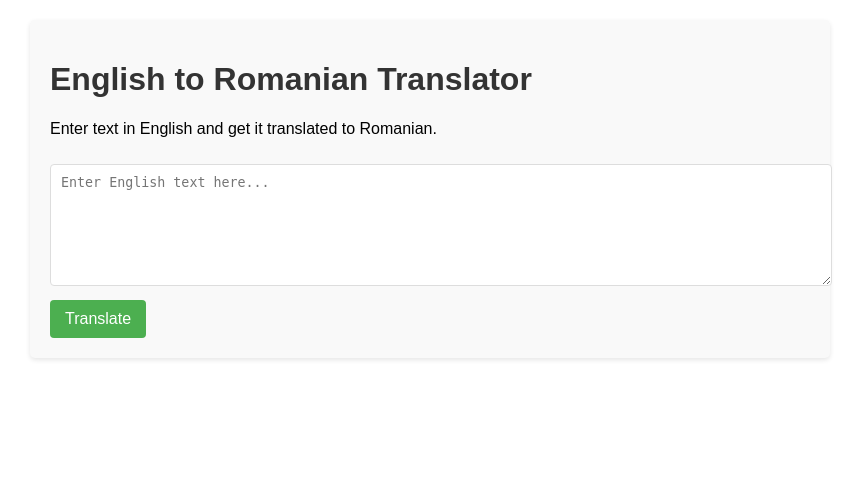
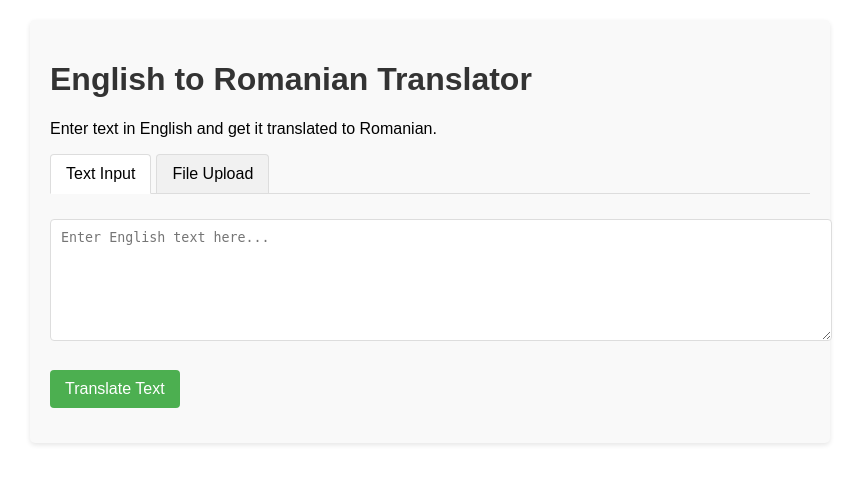
Before and after one commit to Danielzapirtan/translator_app, a Flask app: page / in a window 1280 px wide. Shown: the top 484 px of the page, without its empty margins (210-1073 px from the left). Run offline with Flask 3, Linux system fonts and the light colour scheme.

Commit message:
Update index.html

```diff
--- a/templates/index.html
+++ b/templates/index.html
@@ -29,6 +29,35 @@
             resize: vertical;
             min-height: 100px;
         }
+        .input-group {
+            margin-bottom: 15px;
+        }
+        .tab-content {
+            display: none;
+            padding: 15px 0;
+        }
+        .tab-content.active {
+            display: block;
+        }
+        .tabs {
+            display: flex;
+            margin-bottom: 0;
+            border-bottom: 1px solid #ddd;
+        }
+        .tab {
+            padding: 10px 15px;
+            cursor: pointer;
+            background-color: #f1f1f1;
+            border: 1px solid #ddd;
+            border-bottom: none;
+            border-radius: 4px 4px 0 0;
+            margin-right: 5px;
+        }
+        .tab.active {
+            background-color: #fff;
+            border-bottom: 1px solid #fff;
+            margin-bottom: -1px;
+        }
         button {
             background-color: #4CAF50;
             color: white;
@@ -48,6 +77,22 @@
             border: 1px solid #ddd;
             border-radius: 4px;
         }
+        .file-upload {
+            margin: 15px 0;
+        }
+        .file-upload label {
+            display: block;
+            margin-bottom: 5px;
+        }
+        #fileContent {
+            background-color: #f5f5f5;
+            padding: 10px;
+            border: 1px solid #ddd;
+            border-radius: 4px;
+            margin-top: 10px;
+            max-height: 200px;
+            overflow-y: auto;
+        }
     </style>
 </head>
 <body>
@@ -55,17 +100,77 @@
         <h1>English to Romanian Translator</h1>
         <p>Enter text in English and get it translated to Romanian.</p>
 
-        <form method="POST">
-            <textarea name="text" placeholder="Enter English text here..."></textarea>
-            <button type="submit">Translate</button>
-        </form>
+        <div class="tabs">
+            <div class="tab active" id="tabText">Text Input</div>
+            <div class="tab" id="tabFile">File Upload</div>
+        </div>
+
+        <div class="tab-content active" id="textInputTab">
+            <form method="POST">
+                <div class="input-group">
+                    <textarea name="text" placeholder="Enter English text here..."></textarea>
+                </div>
+                <button type="submit" name="submit" value="text">Translate Text</button>
+            </form>
+        </div>
+
+        <div class="tab-content" id="fileUploadTab">
+            <form method="POST" enctype="multipart/form-data">
+                <div class="file-upload">
+                    <label for="file">Upload a .txt file (English text only):</label>
+                    <input type="file" id="file" name="file" accept=".txt">
+                </div>
+                <div id="fileContent"></div>
+                <button type="submit" name="submit" value="file">Translate File</button>
+            </form>
+        </div>
 
         {% if translation %}
         <div class="result">
             <h3>Translation:</h3>
-            <p>{{ translation }}</p>
+            <div>{{ translation | safe }}</div>
+
+            {% if download_link %}
+            <div style="margin-top: 15px;">
+                <a href="{{ download_link }}" download="translation.txt" class="button">Download Translation</a>
+            </div>
+            {% endif %}
         </div>
         {% endif %}
     </div>
+
+    <script>
+        // Tab switching functionality
+        document.getElementById('tabText').addEventListener('click', function() {
+            document.getElementById('tabText').classList.add('active');
+            document.getElementById('tabFile').classList.remove('active');
+            document.getElementById('textInputTab').classList.add('active');
+            document.getElementById('fileUploadTab').classList.remove('active');
+        });
+
+        document.getElementById('tabFile').addEventListener('click', function() {
+            document.getElementById('tabFile').classList.add('active');
+            document.getElementById('tabText').classList.remove('active');
+            document.getElementById('fileUploadTab').classList.add('active');
+            document.getElementById('textInputTab').classList.remove('active');
+        });
+
+        // File preview functionality
+        document.getElementById('file').addEventListener('change', function(e) {
+            const file = e.target.files[0];
+            if (!file) {
+                document.getElementById('fileContent').innerHTML = '';
+                return;
+            }
+
+            const reader = new FileReader();
+            reader.onload = function(e) {
+                const content = e.target.result;
+                const preview = content.substring(0, 500) + (content.length > 500 ? '...' : '');
+                document.getElementById('fileContent').innerHTML = '<strong>File Preview:</strong><br>' + preview.replace(/\n/g, '<br>');
+            };
+            reader.readAsText(file);
+        });
+    </script>
 </body>
 </html>
```
